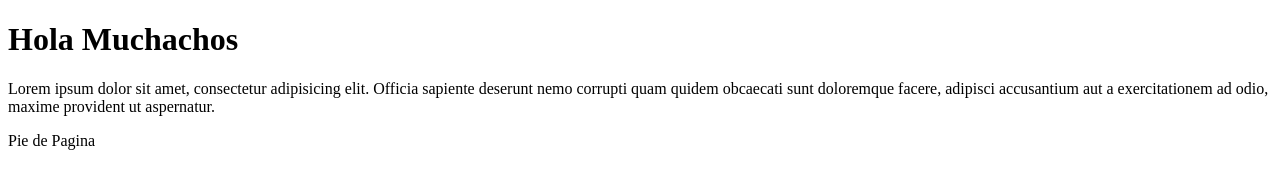
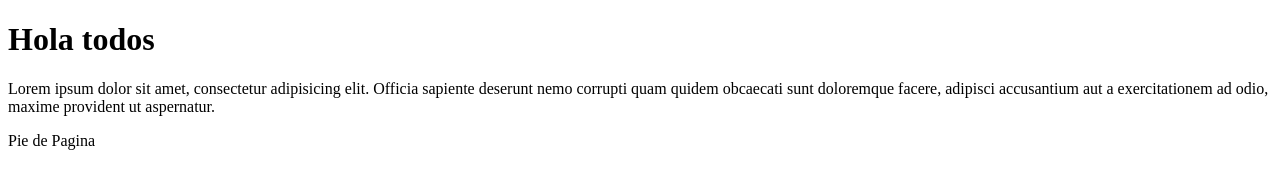
Before and after one commit to Haonter/Practica-Github, a plain HTML site: page index.html in a window 1280 px wide. Drawn offline with Linux system fonts and the light colour scheme.

Commit message:
Update index.html

```diff
--- a/index.html
+++ b/index.html
@@ -7,7 +7,7 @@
     <title>Saludo</title>
 </head>
 <body>
-    <h1>Hola Muchachos</h1>
+    <h1>Hola todos</h1>
     <p>Lorem ipsum dolor sit amet, consectetur adipisicing elit. Officia sapiente deserunt nemo corrupti quam quidem obcaecati sunt doloremque facere, adipisci accusantium aut a exercitationem ad odio, maxime provident ut aspernatur.</p>
 </body>
 <footer>Pie de Pagina</footer>
```
